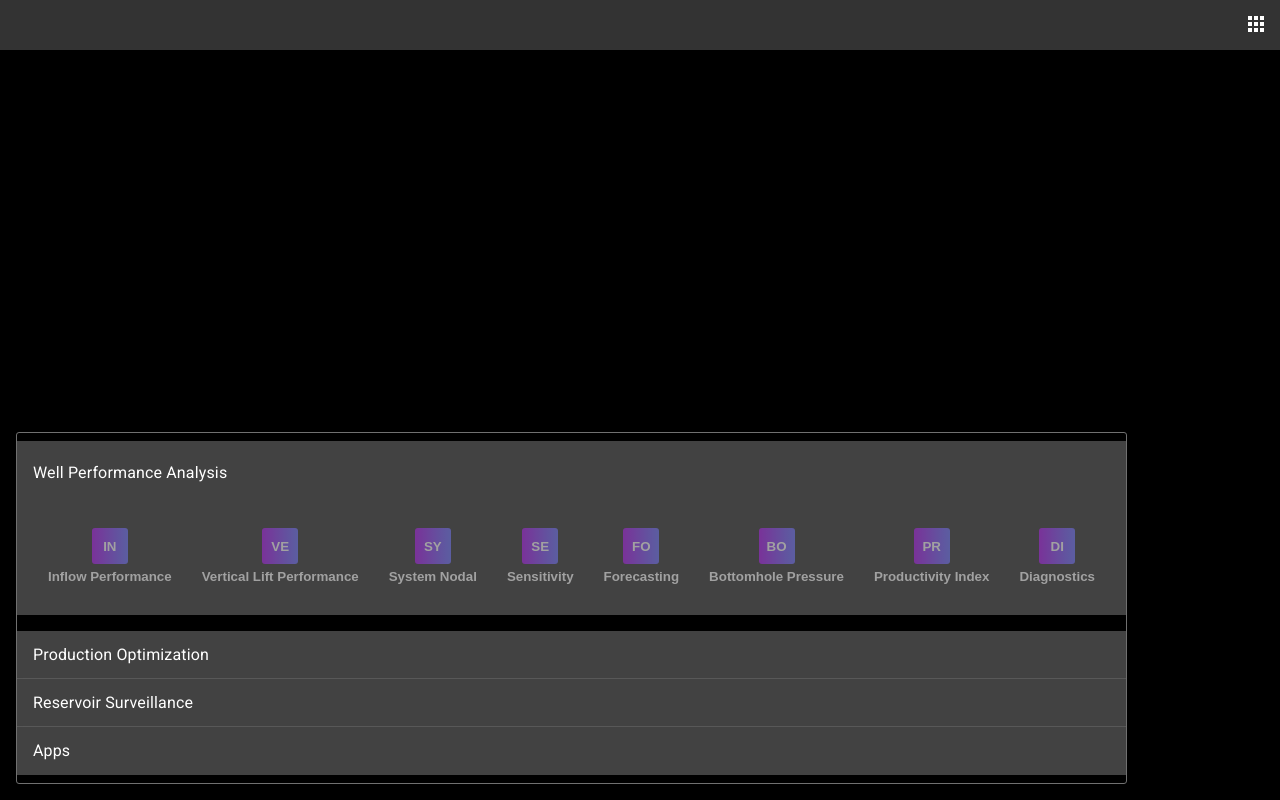
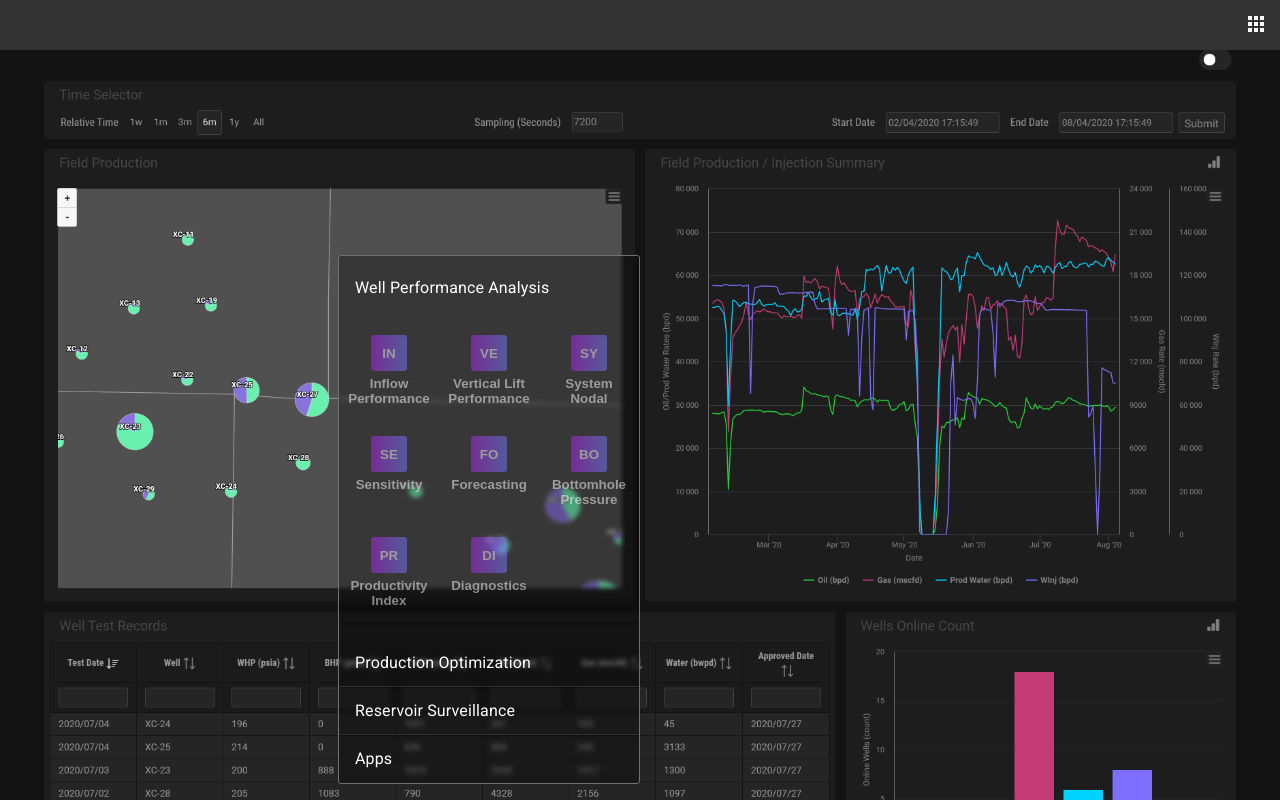
Before and after one commit to fadehelix/playground-dark-material, a React (Create React App) app: page / in a window 1280 px wide. Built offline with nearby package versions, Linux system fonts and the light colour scheme.

Commit message:
Style buttons

```diff
--- a/src/App.module.scss
+++ b/src/App.module.scss
@@ -1,5 +1,6 @@
 .App {
-  background: #000;
+  background: url('./assets/appScreenshot.png') no-repeat;
+  background-size: cover;
   height: 100vh;
   width: 100vw;
 }
--- a/src/components/AppMenu/AppMenu.jsx
+++ b/src/components/AppMenu/AppMenu.jsx
@@ -13,6 +13,11 @@ const StyledMenu = withStyles({
     borderRadius: '3px',
     border: '1px solid #707070',
     display: 'flex',
+    padding: 0,
+  },
+  list: {
+    padding: 0,
+    paddingRight: 0,
   },
 })((props) => (
   <Menu
--- a/src/components/AppMenu/Button.jsx
+++ b/src/components/AppMenu/Button.jsx
@@ -11,6 +11,7 @@ const useStyles = makeStyles((theme) => ({
     padding: '15px',
     opacity: '.5',
     fontWeight: 'bold',
+    width: '100px',
   },
   customRoot: {
     '&:hover': {
--- a/src/components/AppMenu/Group.jsx
+++ b/src/components/AppMenu/Group.jsx
@@ -1,12 +1,24 @@
 import React from 'react';
 import PropTypes from 'prop-types';
 
+import { makeStyles } from '@material-ui/core/styles';
 import Accordion from '@material-ui/core/Accordion';
 import AccordionSummary from '@material-ui/core/AccordionSummary';
 import AccordionDetails from '@material-ui/core/AccordionDetails';
 import Typography from '@material-ui/core/Typography';
 
 import { AppMenuButton } from 'components';
+
+const useStyles = makeStyles({
+  root: {
+    backgroundColor: 'transparent',
+  },
+  detailsRoot: {
+    width: '300px',
+    flexWrap: 'wrap',
+    padding: 0,
+  },
+});
 
 Group.propTypes = {
   sectionId: PropTypes.string,
@@ -16,16 +28,19 @@ Group.propTypes = {
 };
 
 function Group({ expandHandler, sectionId, expandedSectionId, title, pages }) {
+  const classes = useStyles();
+
   return (
     <Accordion
       square
       expanded={expandedSectionId === sectionId}
       onChange={expandHandler(sectionId)}
+      classes={{ root: classes.root }}
     >
       <AccordionSummary aria-controls="panel1d-content" id="panel1d-header">
         <Typography>{title}</Typography>
       </AccordionSummary>
-      <AccordionDetails>
+      <AccordionDetails className={classes.detailsRoot}>
         {!!pages &&
           pages.map((page) => (
             <AppMenuButton value={page.displayText}></AppMenuButton>
```
Also changed, not shown: src/assets/appScreenshot.png (added).
